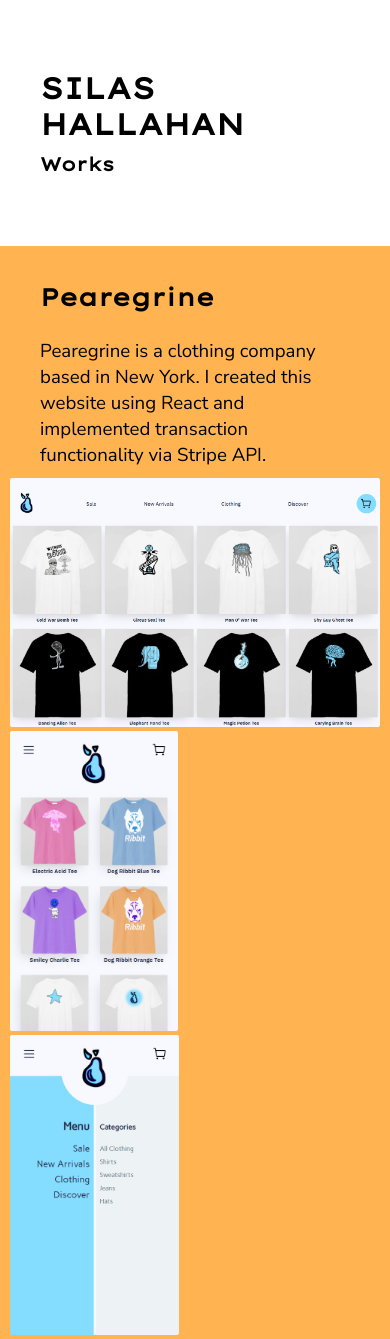
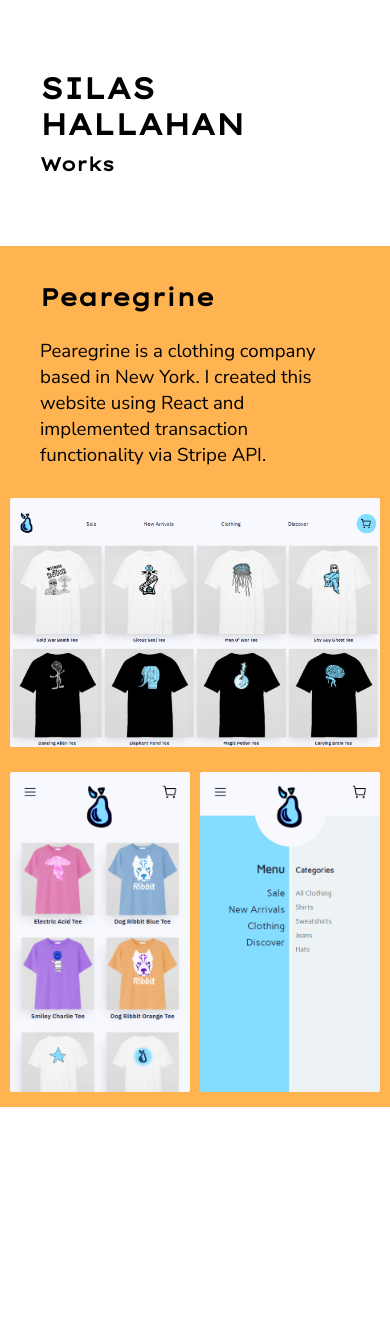
Before and after one commit to Loxphordex/simple-portfolio, a React (Create React App) app: page / in a window 390 px wide. After the commit the page ends 1117 px from the top, so only its background shows below. Built offline with nearby package versions, Linux system fonts and the light colour scheme.

Commit message:
mobile images format

```diff
--- a/src/Project/Project.scss
+++ b/src/Project/Project.scss
@@ -3,10 +3,35 @@
   margin: auto;
 }
 
+.images-container {
+  width: 100%;
+  max-width: 500px;
+  margin: 10px auto;
+  display: flex;
+  justify-content: center;
+  flex-flow: wrap;
+}
+
+.desktop-images-container {
+  display: block;
+  width: 100%;
+}
+
+.mobile-images-container {
+  display: flex;
+  justify-content: space-between;
+  margin: 0 -5px;
+}
+
 .project-image img {
   max-width: 100%;
-  max-height: 300px;
   border-radius: 2px;
+  margin: 10px auto;
+  display: block;
+}
+
+.mobile-image {
+  padding: 5px;
 }
 
 .project-header {
--- a/src/Project/Project.tsx
+++ b/src/Project/Project.tsx
@@ -42,9 +42,13 @@
     <section className={`${theme} region project-container`}>
       <h2 className='project-header'>{name}</h2>
       {renderInfo()}
-      {renderDesktopImages()}
-      <div className='mobile-images-container'>
-        {renderMobileImages()}
+      <div className='images-container'>
+        <div className='desktop-images-container'>
+          {renderDesktopImages()}
+        </div>
+        <div className='mobile-images-container'>
+          {renderMobileImages()}
+        </div>
       </div>
     </section>
   )
```
